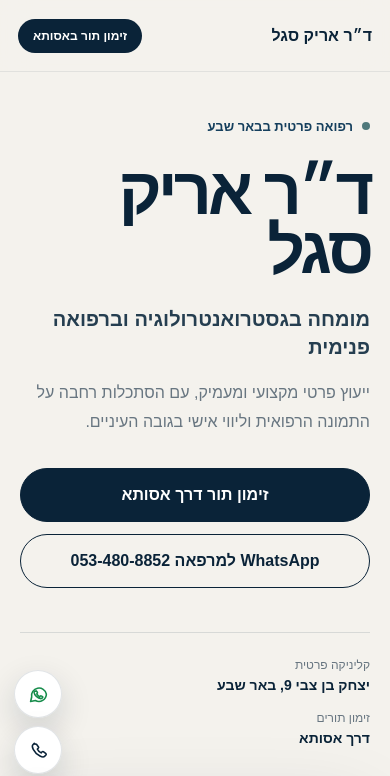
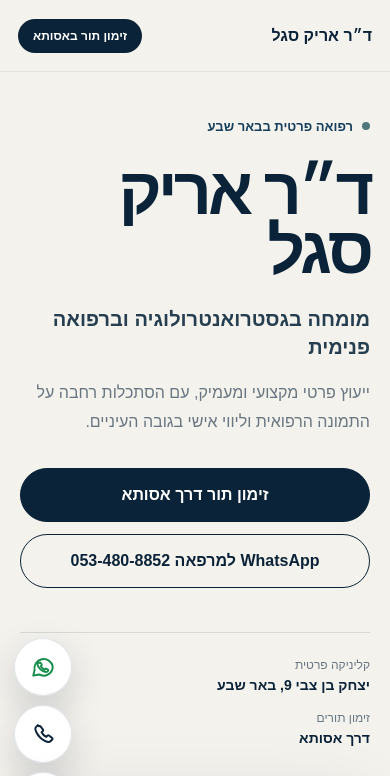
Before and after one commit to liorlior22/arik-segal-clinic, a Next.js app: page / in a window 390 px wide. Shown: the top 776 px of the page. Built offline with nearby package versions, Linux system fonts and the light colour scheme.

Commit message:
Enlarge floating contact icons

```diff
--- a/app/floating-contact.css
+++ b/app/floating-contact.css
@@ -1,38 +1,38 @@
 .floatingContact {
   position: fixed;
-  left: 22px;
-  bottom: 22px;
+  left: 24px;
+  bottom: 24px;
   z-index: 90;
   display: flex;
   flex-direction: column;
-  gap: 10px;
+  gap: 12px;
 }
 .floatingContact a,
 .floatingContact .floatingDisabled {
-  width: 54px;
-  height: 54px;
+  width: 68px;
+  height: 68px;
   border-radius: 50%;
   display: grid;
   place-items: center;
-  background: rgba(255,255,255,.96);
+  background: rgba(255,255,255,.97);
   border: 1px solid rgba(10,35,56,.12);
-  box-shadow: 0 12px 32px rgba(10,35,56,.16);
+  box-shadow: 0 14px 36px rgba(10,35,56,.18);
   color: var(--navy);
   transition: transform .2s ease, box-shadow .2s ease;
 }
 .floatingContact a:hover {
-  transform: translateY(-3px) scale(1.04);
-  box-shadow: 0 16px 38px rgba(10,35,56,.2);
+  transform: translateY(-4px) scale(1.06);
+  box-shadow: 0 18px 42px rgba(10,35,56,.22);
 }
-.floatingContact svg { width: 23px; height: 23px; }
+.floatingContact svg { width: 30px; height: 30px; }
 .floatingContact .whatsapp { color: #168c4b; }
 .floatingContact .floatingDisabled {
   opacity: .42;
   cursor: default;
 }
 @media (max-width: 600px) {
-  .floatingContact { left: 14px; bottom: 14px; gap: 8px; }
+  .floatingContact { left: 14px; bottom: 14px; gap: 9px; }
   .floatingContact a,
-  .floatingContact .floatingDisabled { width: 48px; height: 48px; }
-  .floatingContact svg { width: 21px; height: 21px; }
+  .floatingContact .floatingDisabled { width: 58px; height: 58px; }
+  .floatingContact svg { width: 26px; height: 26px; }
 }
```
